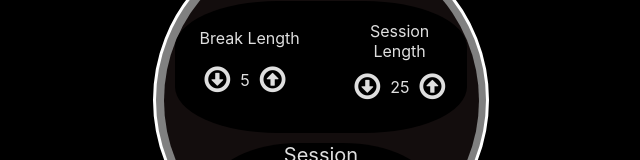
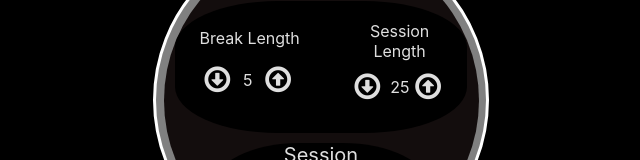
Before and after one commit to hategekimanahirwaarnold/Timer, a React (Create React App) app: page / in a window 1280 px wide. Shown: the part 300-460 px from the top of the page, without its empty margins (319-959 px from the left). Built offline with nearby package versions, Linux system fonts and the light colour scheme.

Commit message:
debugged width of numbers in break-session

```diff
--- a/src/index.css
+++ b/src/index.css
@@ -86,3 +86,7 @@ h2 {
 #session-label {
   text-align: center;
 }
+#break-length, #session-length {
+  text-align: center;
+  width: 15px;
+}
```
